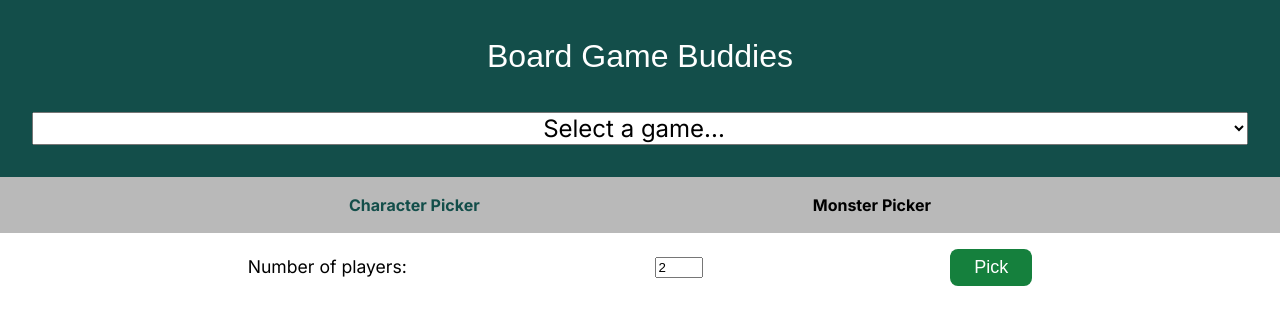
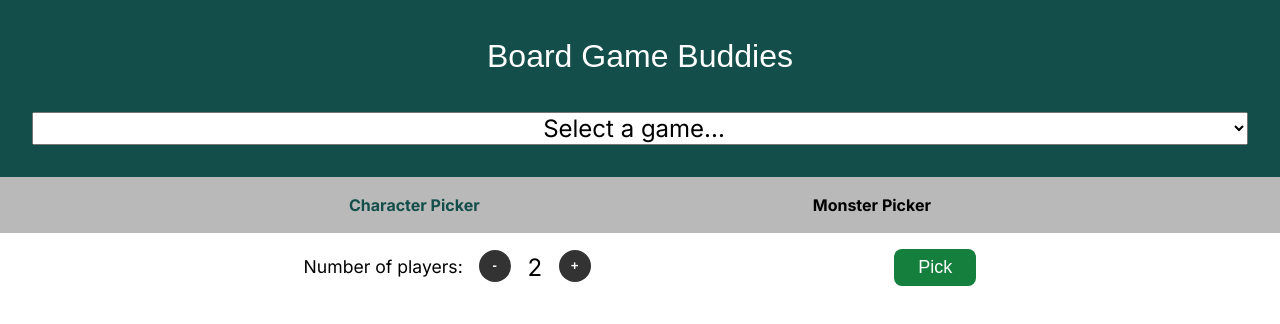
Before and after one commit to eidolon-SE/bgbuddies, a Vue app: page /horrified in a window 1280 px wide. Shown: the top 324 px of the page. Built offline with nearby package versions, Linux system fonts and the light colour scheme; a web font is replaced by a local one.

Commit message:
changed number input fields

```diff
--- a/src/assets/main.css
+++ b/src/assets/main.css
@@ -77,3 +77,9 @@ a {
 .list-leave-active {
   position: absolute;
 }
+
+.range-input {
+    display: flex;
+    align-items: center;
+    gap: 1rem;
+}
--- /dev/null
+++ b/src/components/RangeInput.vue
@@ -0,0 +1,48 @@
+<script setup>
+    const props = defineProps(['min', 'max'])
+    const model = defineModel()
+
+    function decrement() {
+        if (model.value > props.min) {
+            model.value--
+        }
+    }
+
+    function increment() {
+        if (model.value < props.max) {
+            model.value++
+        }
+    }
+</script>
+
+<template>
+    <div>
+        <input type="button" value="-" @click="decrement">
+        <span>{{ model }}</span>
+        <input type="button" value="+" @click="increment">
+    </div>
+</template>
+
+<style scoped>
+div {
+    display: grid;
+    grid-template-columns: 2rem 3rem 2rem;
+    font-size: 1.5rem;
+    text-align: center;
+}
+
+span {
+
+}
+
+input[type=button] {
+    color: #fff;
+    background: #333;
+    padding: 0.5rem;
+    border: none;
+    border-radius: 999px;
+    font-weight: bold;
+    width: 2rem;
+    height: 2rem;
+}
+</style>
--- a/src/views/Horrified/HorrifiedCharacterPickerView.vue
+++ b/src/views/Horrified/HorrifiedCharacterPickerView.vue
@@ -1,6 +1,8 @@
 <script setup>
     import { ref } from 'vue'
     import { shuffle } from '../../util'
+
+    import RangeInput from '../../components/RangeInput.vue'
 
     import HorrifiedCharacter from '../../components/HorrifiedCharacter.vue'
 
@@ -24,8 +26,11 @@
 
 <template>
     <div class="inputs">
-        <label for="players">Number of players: </label>
-        <input type="number" v-model="numPlayers" min=1 max=5>
+        <div class="range-input">
+            <label for="players">Number of players: </label>
+            <RangeInput v-model="numPlayers" min=1 max=5 />
+        </div>
+
         <input type="button" class="button" value="Pick" @click="pick">
     </div>
     <Transition name="show-list">
--- a/src/views/Horrified/HorrifiedMonsterPickerView.vue
+++ b/src/views/Horrified/HorrifiedMonsterPickerView.vue
@@ -1,6 +1,8 @@
 <script setup>
     import { ref } from 'vue'
     import { shuffle } from '../../util'
+
+    import RangeInput from '../../components/RangeInput.vue'
 
     import HorrifiedMonster from '../../components/HorrifiedMonster.vue'
     import HorrifiedDraculaInfo from '../../components/HorrifiedDraculaInfo.vue'
@@ -21,7 +23,7 @@
         { name: 'The Mummy', id: 6, component: HorrifiedMummyInfo, cls: 'mummy' }
     ])
 
-    function shuffleMonsters() {
+    function pick() {
         picked.value = true
         shuffle(monsters.value)
     }
@@ -29,11 +31,11 @@
 
 <template>
     <div class="inputs">
-        <div>
+        <div class="range-input">
             <label for="num-mons">Number of monsters: </label>
-            <input id="num-mons" type="number" v-model="numMons" min=1 max=6>
+            <RangeInput v-model="numMons" min=1 max=6 />
         </div>
-        <input type="button" class="button" @click="shuffleMonsters" value="Pick">
+        <input type="button" class="button" @click="pick" value="Pick">
     </div>
     <Transition name="show-list">
         <ul class="list" v-if="picked">
@@ -44,5 +46,6 @@
     </Transition>
 </template>
 
-<style>
+<style scoped>
+
 </style>
```
Also changed, not shown: 1 other file (tests, documents, lock files or other folders).
